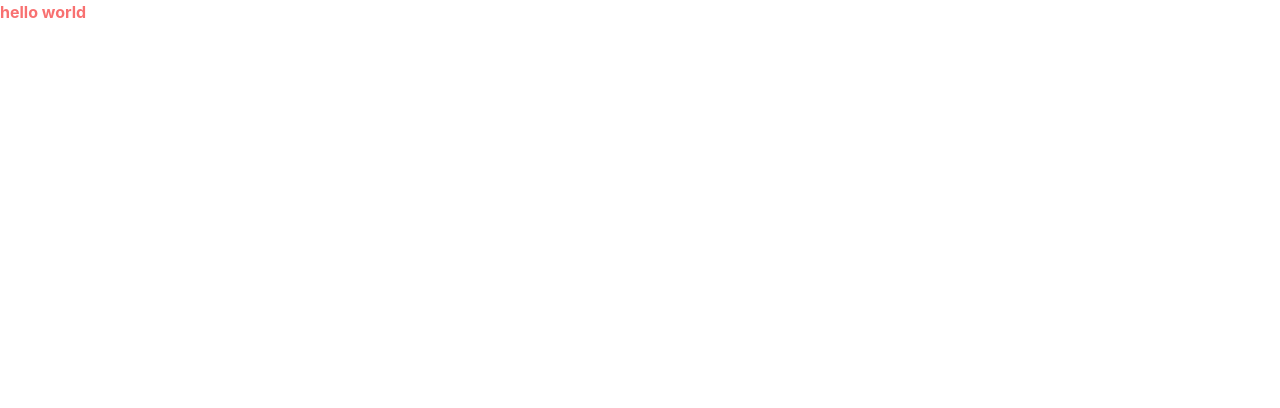
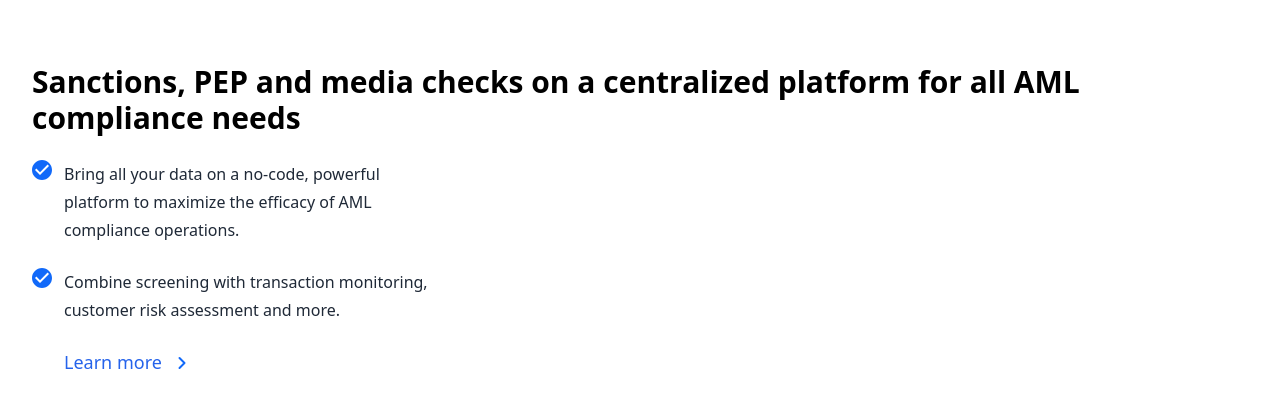
Before and after one commit to zentho/flagright-site, a React (Create React App) app: page / in a window 1280 px wide. Shown: the top 408 px of the page. Built offline with nearby package versions, Linux system fonts and the light colour scheme.

Commit message:
Finish text skeleton for Sanctions section

```diff
--- a/public/index.html
+++ b/public/index.html
@@ -24,6 +24,7 @@
       work correctly both with client-side routing and a non-root public URL.
       Learn how to configure a non-root public URL by running `npm run build`.
     -->
+
     <title>React App</title>
   </head>
   <body>
--- a/src/App.js
+++ b/src/App.js
@@ -1,7 +1,9 @@
+import Sanctions from "./components/Sanctions";
+
 function App() {
   return (
     <div className="App">
-      <h1 className="text-red-400 font-bold">hello world</h1>
+      <Sanctions />
     </div>
   );
 }
--- /dev/null
+++ b/src/components/Sanctions.js
@@ -0,0 +1,32 @@
+import React from "react";
+import Arrow from "../media/svg/Arrow";
+import Checkmark from "../media/svg/Checkmark";
+
+export default function Sanctions() {
+  return (
+    <section className="p-8 pt-16 ">
+      <h1 className="text-3xl font-semibold mb-6">
+        Sanctions, PEP and media checks on a centralized platform for all AML compliance needs
+      </h1>
+      <div className="flex flex-col gap-6">
+        <div className="flex gap-3 items-start ">
+          <Checkmark />
+          <p className="inline-block max-w-sm leading-7 text-gray-800">
+            Bring all your data on a no-code, powerful platform to maximize the efficacy of AML compliance
+            operations.
+          </p>
+        </div>
+        <div className="flex gap-3 items-start">
+          <Checkmark />
+          <p className="inline-block max-w-sm leading-7 text-gray-800">
+            Combine screening with transaction monitoring, customer risk assessment and more.
+          </p>
+        </div>
+        <a className="block ml-8 text-blue-600 text-lg font-medium" href="/more">
+          Learn more
+          <Arrow />
+        </a>
+      </div>
+    </section>
+  );
+}
--- a/src/index.css
+++ b/src/index.css
@@ -1,17 +1,9 @@
 @tailwind base;
 @tailwind components;
 @tailwind utilities;
+@import url('https://fonts.googleapis.com/css2?family=Noto+Sans:ital,wght@0,200;0,300;0,400;0,500;0,600;0,700;0,800;0,900;1,100&display=swap');
 
 body {
   margin: 0;
-  font-family: -apple-system, BlinkMacSystemFont, 'Segoe UI', 'Roboto', 'Oxygen',
-    'Ubuntu', 'Cantarell', 'Fira Sans', 'Droid Sans', 'Helvetica Neue',
-    sans-serif;
-  -webkit-font-smoothing: antialiased;
-  -moz-osx-font-smoothing: grayscale;
+  font-family: 'Noto Sans'
 }
-
-code {
-  font-family: source-code-pro, Menlo, Monaco, Consolas, 'Courier New',
-    monospace;
-}
--- /dev/null
+++ b/src/media/svg/Arrow.js
@@ -0,0 +1,24 @@
+import React from "react";
+
+function Arrow() {
+  return (
+    <svg
+      xmlns="http://www.w3.org/2000/svg"
+      width="24"
+      height="24"
+      fill="none"
+      viewBox="0 0 24 24"
+      class="relative inline-block w-4 h-4 ml-3 text-blue-600 bottom-px"
+    >
+      <path
+        stroke="#1169F9"
+        strokeLinecap="round"
+        strokeLinejoin="round"
+        strokeWidth="3"
+        d="M8.25 4.5l7.5 7.5-7.5 7.5"
+      ></path>
+    </svg>
+  );
+}
+
+export default Arrow;
--- /dev/null
+++ b/src/media/svg/Checkmark.js
@@ -0,0 +1,22 @@
+import React from "react";
+
+function Checkmark() {
+  return (
+    <svg
+      xmlns="http://www.w3.org/2000/svg"
+      width="20"
+      height="20"
+      fill="none"
+      version="1.1"
+      viewBox="0 0 20 20"
+      class="min-w-max"
+    >
+      <path
+        fill="#1169f9"
+        d="M10 0C4.48 0 0 4.48 0 10s4.48 10 10 10 10-4.48 10-10S15.52 0 10 0zM8 15l-5-5 1.41-1.41L8 12.17l7.59-7.59L17 6z"
+      ></path>
+    </svg>
+  );
+}
+
+export default Checkmark;
```
